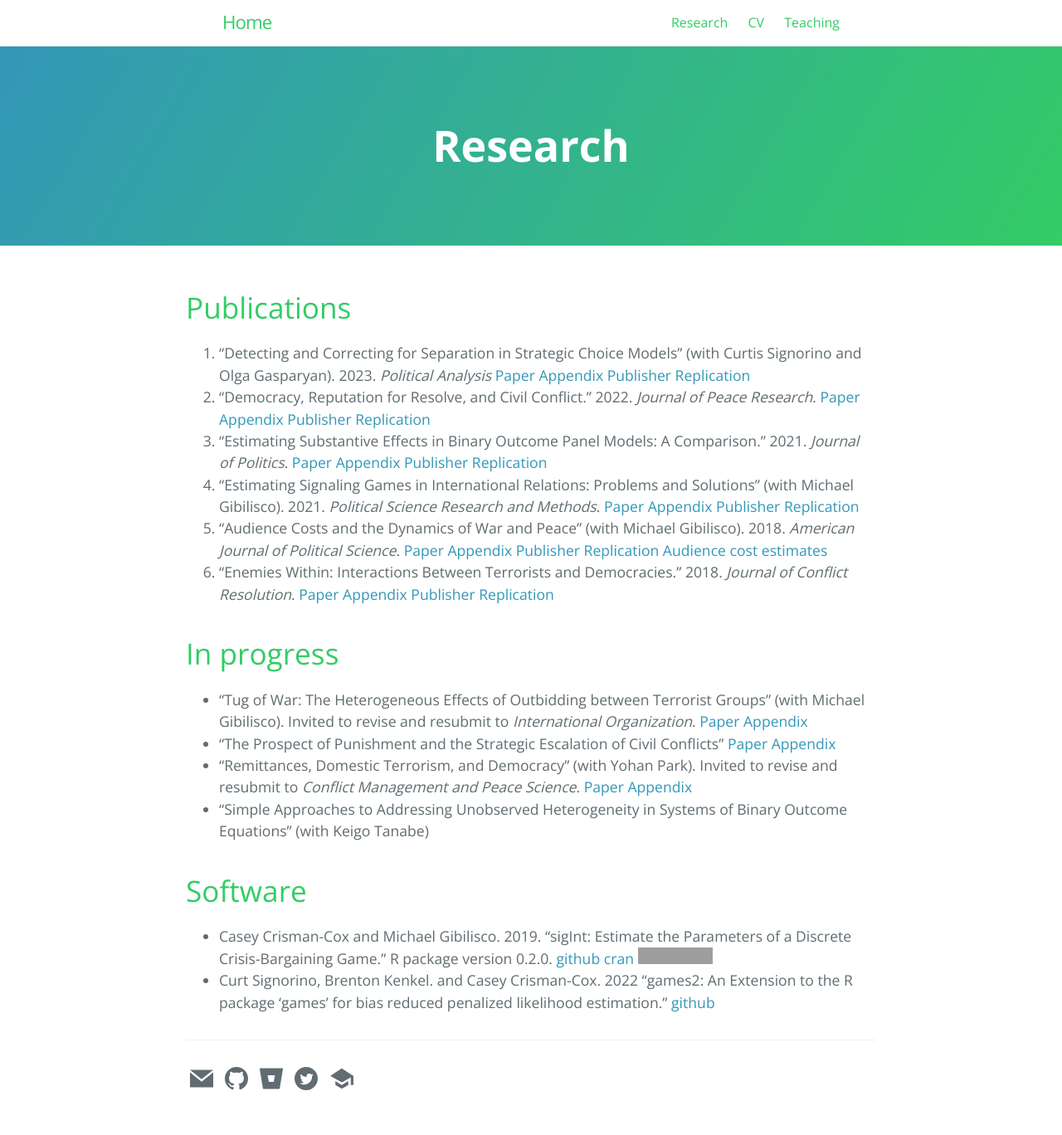
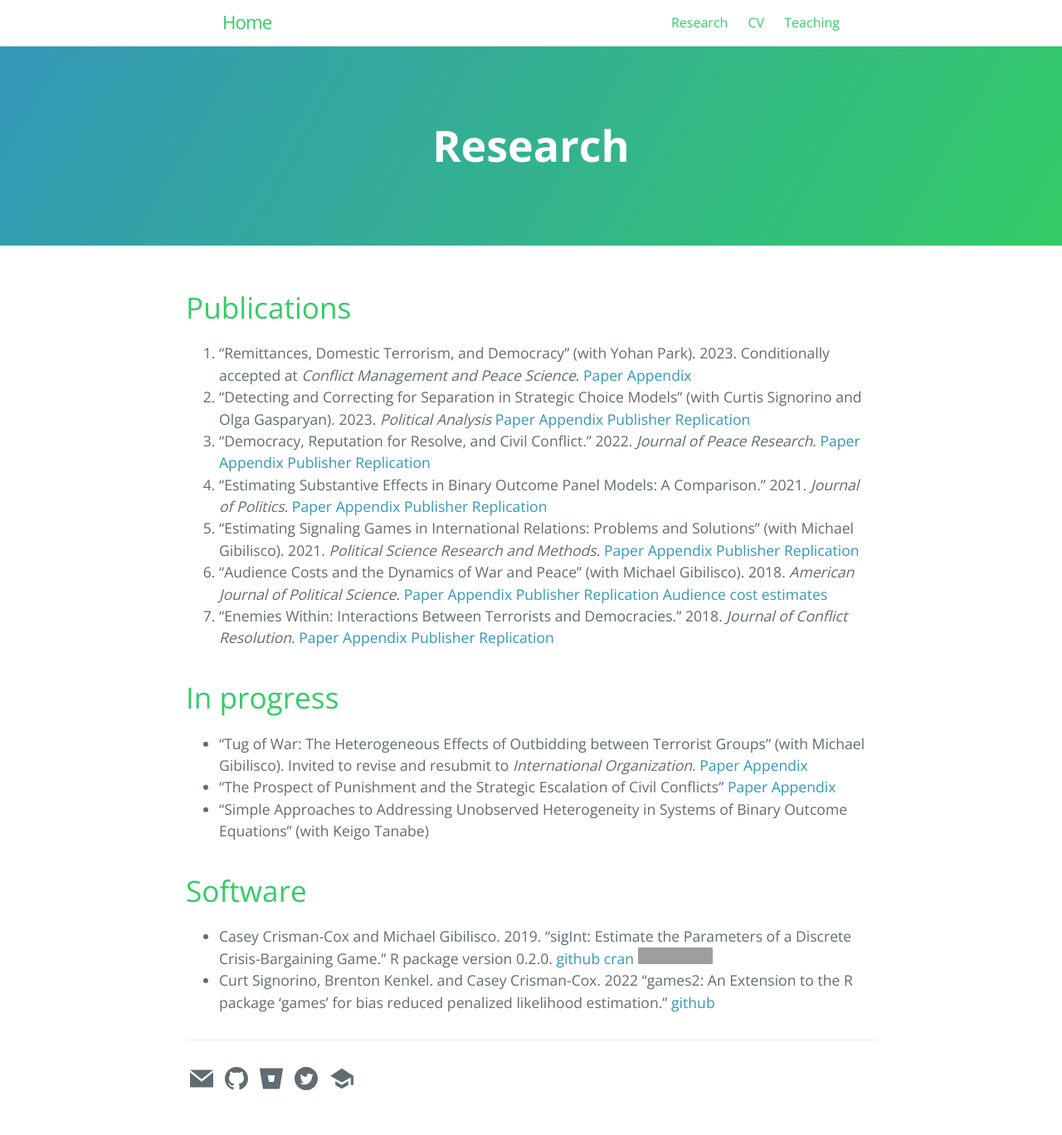
Before and after one commit to ccrismancox/ccrismancox.github.io, a Jekyll site: the page built from research.md, in a window 1280 px wide. Shown: the whole page at 83% size. Built offline with Jekyll 4.4.1, drawn with Linux system fonts in a browser that asks for light colours; comment, search, counter and statistics services are not loaded; grey boxes are pictures that could not be loaded.

Commit message:
CMPS conditional acceptance

```diff
--- a/research.md
+++ b/research.md
@@ -12,6 +12,7 @@ redirect_from:
 
 # Publications
 
+1. "Remittances, Domestic Terrorism, and Democracy" (with Yohan Park). 2023. Conditionally accepted at *Conflict Management and Peace Science*. [Paper](research/remittances.pdf) [Appendix](research/SIremittances.pdf)
 1. "Detecting and Correcting for Separation in Strategic Choice Models" (with Curtis Signorino and Olga Gasparyan). 2023.  *Political Analysis* [Paper](research/CrismanCox_PA2023.pdf) [Appendix](research/SeparationAppendix.pdf) [Publisher](https://doi.org/10.1017/pan.2022.36) [Replication](https://github.com/ccrismancox/PA_BrStrat)
 1. "Democracy, Reputation for Resolve, and Civil Conflict." 2022. *Journal of Peace Research*. [Paper](research/CrismanCox_JPR2022.pdf) [Appendix](research/appendixDuration.pdf) [Publisher](https://doi.org/10.1177/00223433211024697) [Replication](https://github.com/ccrismancox/JPR_reputation4resolve)
 2. "Estimating Substantive Effects in Binary Outcome Panel Models: A Comparison." 2021. *Journal of Politics*.  [Paper](research/CrismanCox_JOP2021.pdf) [Appendix](research/SupplementCRE.pdf) [Publisher](https://doi.org/10.1086/709839) [Replication](https://github.com/ccrismancox/JOP_substantiveEffectsInBinaryOutcomePanelModels)
@@ -26,7 +27,6 @@ redirect_from:
 
 - "Tug of War: The Heterogeneous Effects of Outbidding between Terrorist Groups" (with Michael Gibilisco). Invited to revise and resubmit to *International Organization*. [Paper](research/outbidding.pdf) [Appendix](research/outbiddingSI.pdf)
 - "The Prospect of Punishment and the Strategic Escalation of Civil Conflicts"  [Paper](research/punishment.pdf) [Appendix](research/SIpunishment.pdf)
-- "Remittances, Domestic Terrorism, and Democracy" (with Yohan Park). Invited to revise and resubmit to *Conflict Management and Peace Science*. [Paper](research/remittances.pdf) [Appendix](research/SIremittances.pdf)
 - "Simple Approaches to Addressing Unobserved Heterogeneity in Systems of Binary Outcome Equations" (with Keigo Tanabe)
 
 # Software
```
Also changed, not shown: 2 other files.
